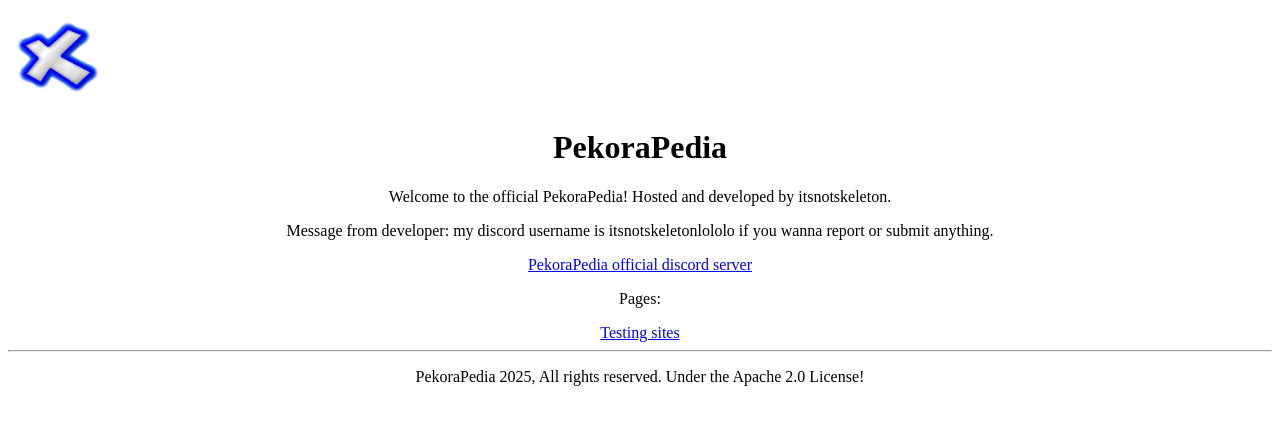
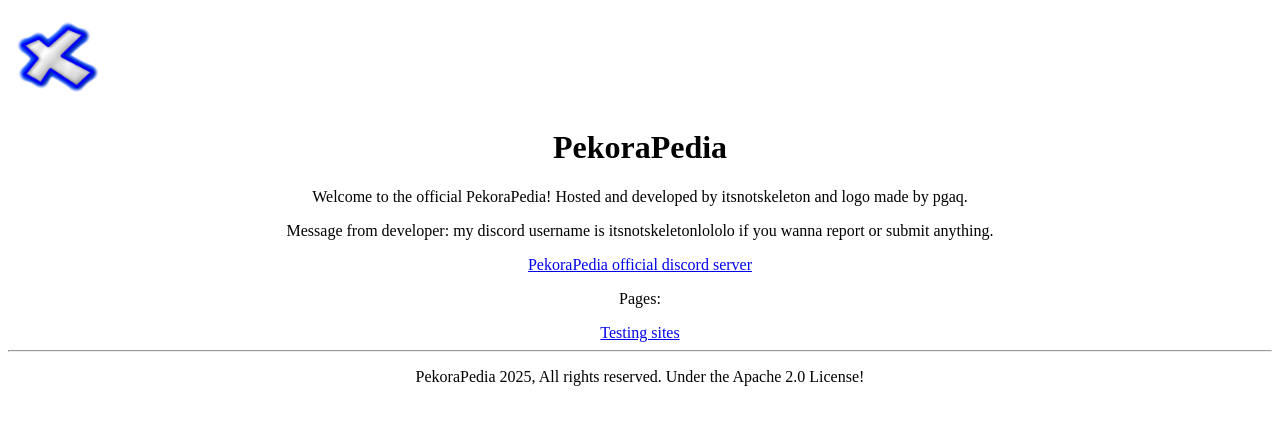
Before and after one commit to itsnotskeelton/pekorapedia, a plain HTML site: page index.html in a window 1280 px wide. Drawn offline with Linux system fonts and the light colour scheme.

Commit message:
Update index.html

```diff
--- a/index.html
+++ b/index.html
@@ -15,7 +15,7 @@
 </head>
 <img src="favicon.ico" width=100>
 <center><h1>PekoraPedia</h1></center>
-<center><p>Welcome to the official PekoraPedia! Hosted and developed by itsnotskeleton.</p></center>
+<center><p>Welcome to the official PekoraPedia! Hosted and developed by itsnotskeleton and logo made by pgaq.</p></center>
 <center><p>Message from developer: my discord username is itsnotskeletonlololo if you wanna report or submit anything.</p></center>
 <center> <a href="https://discord.gg/gyUu7f9VBU">PekoraPedia official discord server</a> </center>
 <center><p>Pages:</p></center>
```
